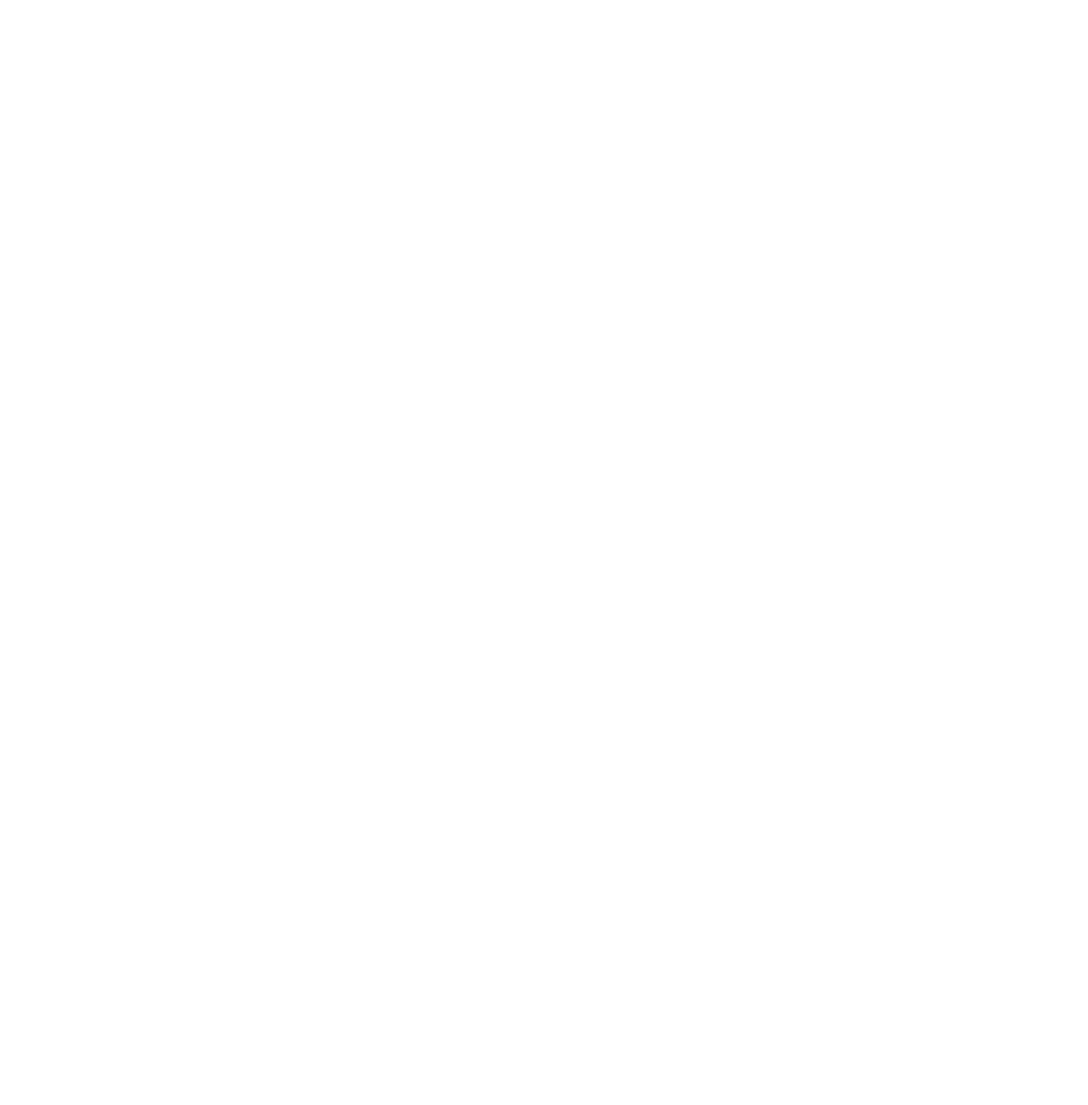
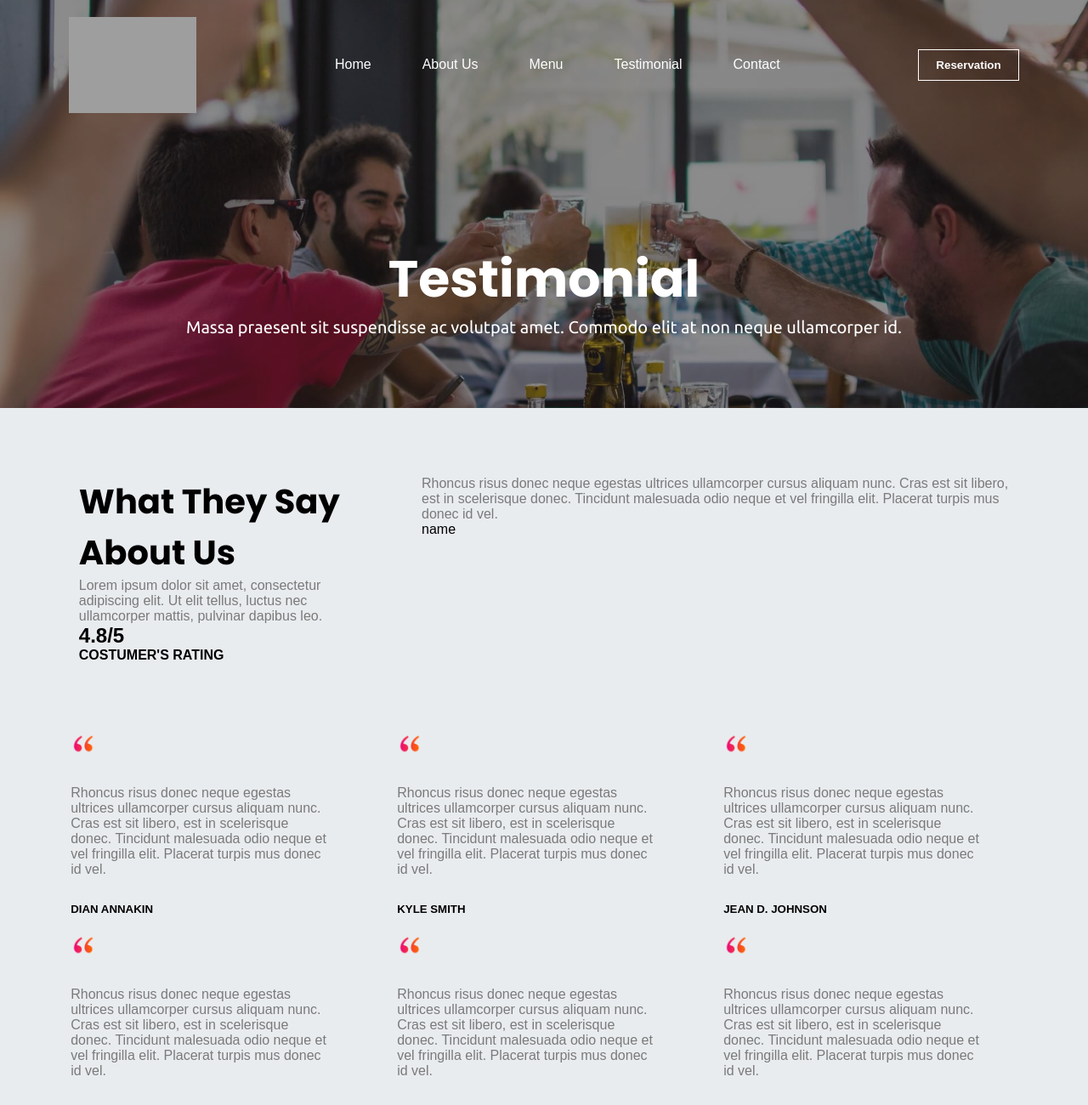
Before and after one commit to mohitbhardwaj0986/food-delivery, a plain HTML site: page html/Testimonial.html in a window 1280 px wide. Shown: the top 1300 px of the page at 85% size. Before the commit the page ends 800 px from the top, so only its background shows below. Drawn offline with Linux system fonts and the light colour scheme; grey boxes are pictures that could not be loaded.

Commit message:
Add files via upload

```diff
--- a/css/other.css
+++ b/css/other.css
@@ -191,3 +191,112 @@ about us page css */
 }
 
 /* menu css start */
+
+.menu-container {
+    background-image: url(/img/menu-img1.jpg);
+    height: 60vh;
+    width: 100vw;
+    background-position: center;
+    background-repeat: no-repeat;
+    background-size: cover;
+
+}
+
+.menu-overlay {
+    height: 60vh;
+    width: 100vw;
+    background-color: rgba(33, 32, 32, 0.518);
+    position: absolute;
+}
+
+
+
+
+
+
+
+
+/* testimonial css  */
+.testimonial-container {
+    background-image: url(/img/testimonail-img1.jpg);
+    height: 60vh;
+    width: 100vw;
+    background-position: center;
+    background-repeat: no-repeat;
+    background-size: cover;
+
+}
+
+.testimonial-overlay {
+    height: 60vh;
+    width: 100vw;
+    background-color: rgba(33, 32, 32, 0.518);
+    position: absolute;
+}
+
+.testimonial-first{
+    display: flex;
+    justify-content: space-around;
+    padding: 80px 5%;
+    background-color: #e9ecef;
+}
+.testimonial-first p{
+   color: #7a7a7a;
+
+}
+.testimonial-cofirts{
+width: 30%;
+}
+.testimonial-cosecond{
+width: 60%;
+}
+.testimonial-cofirts div{
+    font-family: 'Poppins', sans-serif;
+    font-size: 40px;
+
+}
+@media screen and (max-width:600px){
+    .testimonial-cofirts{
+        width: 95%;
+        padding: 20px 0;
+        }
+        .testimonial-cosecond{
+        width: 95%;
+        }
+        .testimonial-first{
+            flex-direction: column;
+            padding: 30px;
+        }
+}
+
+.testimonial-second{
+    display: flex;
+    justify-content: space-around;
+    background-color: #e9ecef;
+    width: 100%;
+    padding: 0 5%;
+    margin: auto;
+}
+.testimonial-second p{
+    color: #7a7a7a;
+    padding: 30px 0;
+}
+.testimonial-second-cofirst{
+    width: 30%;
+    padding-right: 3.33%;
+}
+@media screen and (max-width:600px){
+    .testimonial-second{
+        flex-direction: column;
+    }
+    .testimonial-second-cofirst{
+        width: 90%;
+
+    }
+}
+.testimonial-second-cofirst img{
+    width: 30px;
+}
+.testimonial-second-cofirst h5{
+    padding-bottom: 20px;
+}
--- a/html/Menu.html
+++ b/html/Menu.html
@@ -0,0 +1,74 @@
+<!DOCTYPE html>
+<html lang="en">
+
+<head>
+    <meta charset="UTF-8">
+    <meta name="viewport" content="width=device-width, initial-scale=1.0">
+    <link rel="stylesheet" href="/css/style.css">
+    <link rel="stylesheet" href="/css/other.css">
+
+    <title>Food Website</title>
+</head>
+
+<body>
+    <div class="menu-container">
+        <div class="menu-overlay"> </div>
+        <nav>
+            <img
+                src="https://websitedemos.net/deli-restaurant-02/wp-content/uploads/sites/637/2020/08/nyus-deli-restaurant-logo.svg">
+            <ul>
+                <li><a href="/html/">Home</a></li>
+                <li><a href="/html/About Us.html">About Us</a></li>
+                <li><a href="/html/Menu.html">Menu</a></li>
+                <li><a href="/html/Testimonial.html">Testimonial</a></li>
+                <li><a href="/html/Contact.html">Contact</a></li>
+            </ul>
+            <button class="btn">Reservation</button>
+        </nav>
+        <div class="section">
+            <div></div>
+            <div>Our Menu</div>
+            <div>Massa praesent sit suspendisse ac volutpat amet. Commodo elit at non neque ullamcorper id.</div>
+        </div>
+    </div>
+
+
+
+    <header class="header">
+        <div>
+            <h2>Nyus</h2>Egestas sit in lobortis duis viverra enim eros ornare. Et tincidunt pretium curabitur vehicula
+            turpis adipiscing donec. Et ut morbi magna quis purus aliquet.
+        </div>
+        <div>
+            <h2>Our Location</h2>3 E 19th St, 123 Fifth Avenue,
+            NY 10160, New York, USA
+            <span>1 234 567 890</span>
+            <a
+                href="https://google.com/maps/place/Rajiv+Chowk+Metro+Station/@28.6329617,77.2168101,17z/data=!3m1!4b1!4m6!3m5!1s0x390cfd37c5a1c75f:0x998335b8166bb2e9!8m2!3d28.632957!4d77.219385!16s%2Fg%2F11csr558t4!5m1!1e1?entry=ttu"><span>get
+                    Location</span></a>
+        </div>
+        <div>
+            <h2>Quick Link</h2>
+            <ul class="hedUl">
+                <li><a href="/html/">Home</a></li>
+                <li><a href="/html/About Us.html">About Us</a></li>
+                <li><a href="/html/Menu.html">Menu</a></li>
+                <li><a href="/html/Testimonial.html">Testimonial</a></li>
+                <li><a href="/html/Contact.html">Contact</a></li>
+            </ul>
+        </div>
+
+        <div>
+            <h2>Opening Hours</h2>
+
+        </div>
+    </header>
+    <div class="bottomheader">
+        <div>Copyright © 2023 Deli Restaurant</div>
+        <div>Powered by Deli Restaurant</div>
+    </div>
+
+    <script src="/script/script.js"></script>
+</body>
+
+</html>
--- a/html/Testimonial.html
+++ b/html/Testimonial.html
@@ -0,0 +1,165 @@
+<!DOCTYPE html>
+<html lang="en">
+
+<head>
+    <meta charset="UTF-8">
+    <meta name="viewport" content="width=device-width, initial-scale=1.0">
+    <link rel="stylesheet" href="/css/style.css">
+    <link rel="stylesheet" href="/css/other.css">
+
+    <title>Food Website</title>
+</head>
+
+<body>
+    <div class="testimonial-container">
+        <div class="testimonial-overlay"> </div>
+        <nav>
+            <img
+                src="https://websitedemos.net/deli-restaurant-02/wp-content/uploads/sites/637/2020/08/nyus-deli-restaurant-logo.svg">
+            <ul>
+                <li><a href="/html/">Home</a></li>
+                <li><a href="/html/About Us.html">About Us</a></li>
+                <li><a href="/html/Menu.html">Menu</a></li>
+                <li><a href="/html/Testimonial.html">Testimonial</a></li>
+                <li><a href="/html/Contact.html">Contact</a></li>
+            </ul>
+            <button class="btn">Reservation</button>
+        </nav>
+        <div class="section">
+            <div></div>
+            <div>Testimonial</div>
+            <div>Massa praesent sit suspendisse ac volutpat amet. Commodo elit at non neque ullamcorper id.</div>
+        </div>
+    </div>
+
+    <section class="testimonial-first">
+        <div class="testimonial-cofirts">
+            <div>What They Say About Us</div>
+            <p>Lorem ipsum dolor sit amet, consectetur adipiscing elit. Ut elit tellus, luctus nec ullamcorper mattis,
+                pulvinar dapibus leo.</p>
+            <h2>4.8/5</h2>
+            <h4>COSTUMER'S RATING</h4>
+        </div>
+        <div class="testimonial-cosecond">
+            <p> Rhoncus risus donec neque egestas ultrices ullamcorper cursus aliquam nunc. Cras est sit libero, est in
+                scelerisque donec. Tincidunt malesuada odio neque et vel fringilla elit. Placerat turpis mus donec id
+                vel.</p>
+            <h>name</h4>
+        </div>
+    </section>
+    <section class="testimonial-second">
+        <div class="testimonial-second-cofirst">
+            <img src="/img/coma.png">
+            <p>Rhoncus risus donec neque egestas ultrices ullamcorper cursus aliquam nunc. Cras est sit libero, est in
+                scelerisque donec. Tincidunt malesuada odio neque et vel fringilla elit. Placerat turpis mus donec id
+                vel.
+            </p>
+            <h5>DIAN ANNAKIN</h5>
+        </div>
+        <div class="testimonial-second-cofirst">
+            <img src="/img/coma.png">
+            <p>Rhoncus risus donec neque egestas ultrices ullamcorper cursus aliquam nunc. Cras est sit libero, est in
+                scelerisque donec. Tincidunt malesuada odio neque et vel fringilla elit. Placerat turpis mus donec id
+                vel.</p>
+            <h5>
+                KYLE SMITH</h5>
+        </div>
+        <div class="testimonial-second-cofirst">
+              <img src="/img/coma.png">
+            <p>Rhoncus risus donec neque egestas ultrices ullamcorper cursus aliquam nunc. Cras est sit libero, est in
+                scelerisque donec. Tincidunt malesuada odio neque et vel fringilla elit. Placerat turpis mus donec id
+                vel.</p>
+            <h5>
+                JEAN D. JOHNSON</h5>
+        </div>
+    </section>
+    <section class="testimonial-second">
+        <div class="testimonial-second-cofirst">
+            <img src="/img/coma.png">
+            <p>Rhoncus risus donec neque egestas ultrices ullamcorper cursus aliquam nunc. Cras est sit libero, est in
+                scelerisque donec. Tincidunt malesuada odio neque et vel fringilla elit. Placerat turpis mus donec id
+                vel.
+            </p>
+            <h5>DIAN ANNAKIN</h5>
+        </div>
+        <div class="testimonial-second-cofirst">
+            <img src="/img/coma.png">
+            <p>Rhoncus risus donec neque egestas ultrices ullamcorper cursus aliquam nunc. Cras est sit libero, est in
+                scelerisque donec. Tincidunt malesuada odio neque et vel fringilla elit. Placerat turpis mus donec id
+                vel.</p>
+            <h5>
+                KYLE SMITH</h5>
+        </div>
+        <div class="testimonial-second-cofirst">
+              <img src="/img/coma.png">
+            <p>Rhoncus risus donec neque egestas ultrices ullamcorper cursus aliquam nunc. Cras est sit libero, est in
+                scelerisque donec. Tincidunt malesuada odio neque et vel fringilla elit. Placerat turpis mus donec id
+                vel.</p>
+            <h5>
+                JEAN D. JOHNSON</h5>
+        </div>
+    </section>
+    <section class="testimonial-second">
+        <div class="testimonial-second-cofirst">
+            <img src="/img/coma.png">
+            <p>Rhoncus risus donec neque egestas ultrices ullamcorper cursus aliquam nunc. Cras est sit libero, est in
+                scelerisque donec. Tincidunt malesuada odio neque et vel fringilla elit. Placerat turpis mus donec id
+                vel.
+            </p>
+            <h5>DIAN ANNAKIN</h5>
+        </div>
+        <div class="testimonial-second-cofirst">
+            <img src="/img/coma.png">
+            <p>Rhoncus risus donec neque egestas ultrices ullamcorper cursus aliquam nunc. Cras est sit libero, est in
+                scelerisque donec. Tincidunt malesuada odio neque et vel fringilla elit. Placerat turpis mus donec id
+                vel.</p>
+            <h5>
+                KYLE SMITH</h5>
+        </div>
+        <div class="testimonial-second-cofirst">
+              <img src="/img/coma.png">
+            <p>Rhoncus risus donec neque egestas ultrices ullamcorper cursus aliquam nunc. Cras est sit libero, est in
+                scelerisque donec. Tincidunt malesuada odio neque et vel fringilla elit. Placerat turpis mus donec id
+                vel.</p>
+            <h5>
+                JEAN D. JOHNSON</h5>
+        </div>
+    </section>
+    <header class="header">
+        <div>
+            <h2>Nyus</h2>Egestas sit in lobortis duis viverra enim eros ornare. Et tincidunt pretium curabitur vehicula
+            turpis adipiscing donec. Et ut morbi magna quis purus aliquet.
+        </div>
+        <div>
+            <h2>Our Location</h2>3 E 19th St, 123 Fifth Avenue,
+            NY 10160, New York, USA
+            <span>1 234 567 890</span>
+            <a
+                href="https://google.com/maps/place/Rajiv+Chowk+Metro+Station/@28.6329617,77.2168101,17z/data=!3m1!4b1!4m6!3m5!1s0x390cfd37c5a1c75f:0x998335b8166bb2e9!8m2!3d28.632957!4d77.219385!16s%2Fg%2F11csr558t4!5m1!1e1?entry=ttu"><span>get
+                    Location</span></a>
+        </div>
+        <div>
+            <h2>Quick Link</h2>
+            <ul class="hedUl">
+                <li><a href="/html/">Home</a></li>
+                <li><a href="/html/About Us.html">About Us</a></li>
+                <li><a href="/html/Menu.html">Menu</a></li>
+                <li><a href="/html/Testimonial.html">Testimonial</a></li>
+                <li><a href="/html/Contact.html">Contact</a></li>
+            </ul>
+        </div>
+
+        <div>
+            <h2>Opening Hours</h2>
+
+        </div>
+    </header>
+    <div class="bottomheader">
+        <div>Copyright © 2023 Deli Restaurant</div>
+        <div>Powered by Deli Restaurant</div>
+    </div>
+
+    <script src="/script/script.js"></script>
+</body>
+
+</html>
```
Also changed, not shown: img/coma.png (added), img/menu-img1.jpg (added), img/testimonail-img1.jpg (added).
